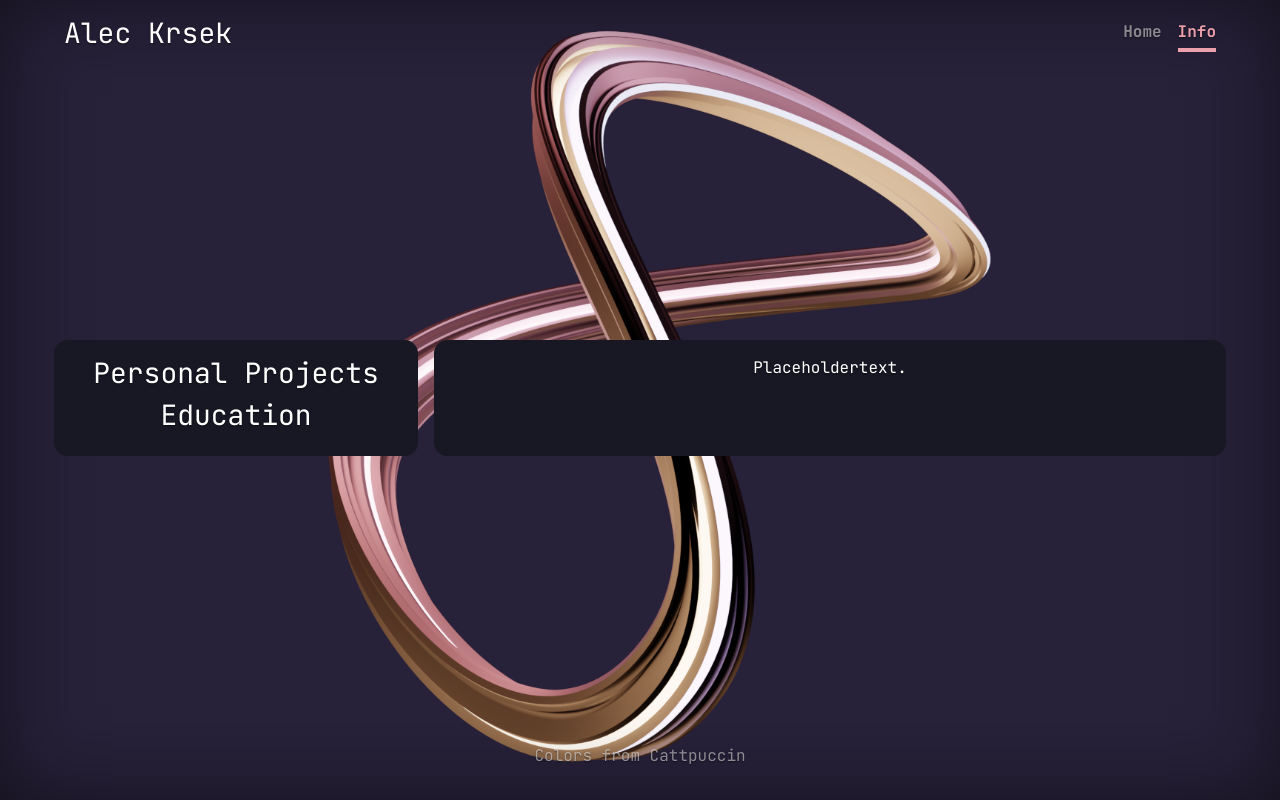
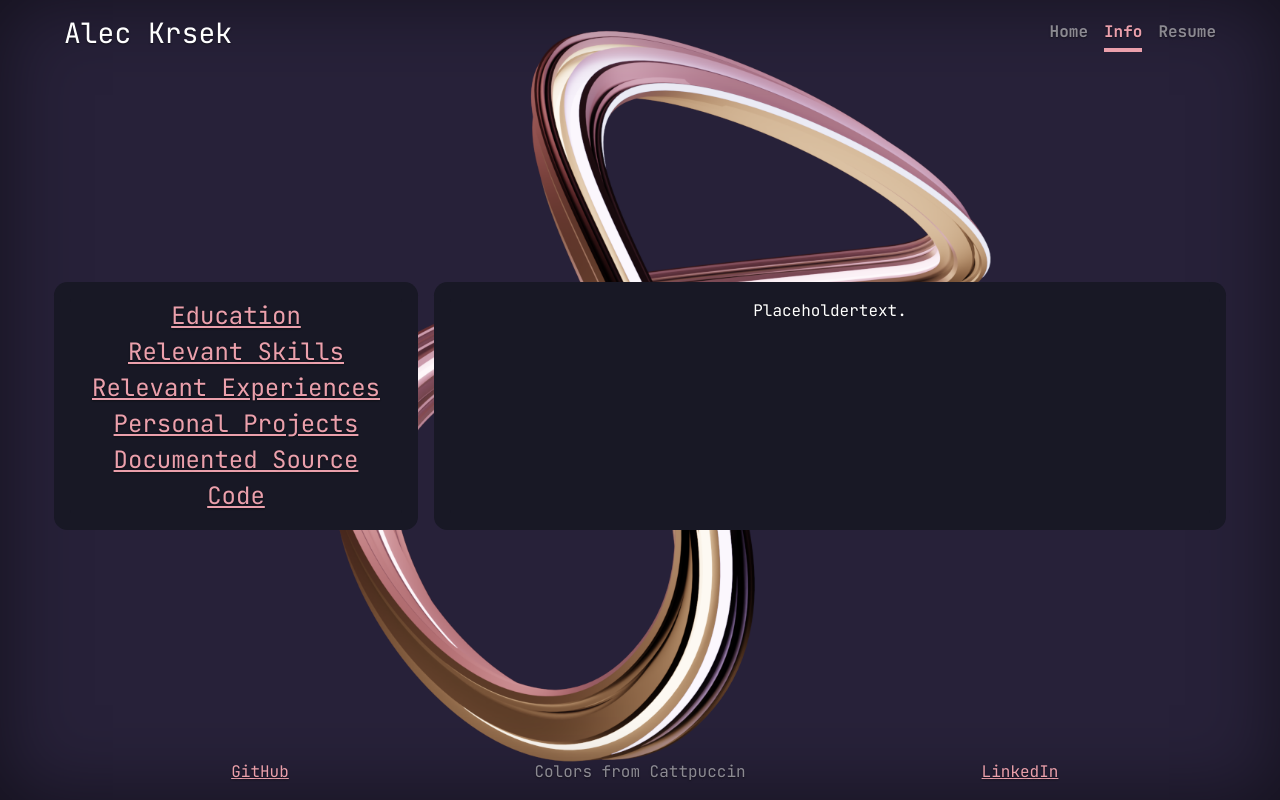
Before and after one commit to aleckrsek/aleckrsek.github.io, a website: page index.html in a window 1280 px wide. Both pictures are taken after a click on the link "Info". Drawn offline with Linux system fonts and the light colour scheme.

Commit message:
Add more information

```diff
--- a/index.html
+++ b/index.html
@@ -34,6 +34,7 @@
       <nav class="nav nav-masthead justify-content-center float-md-end">
         <a class="nav-link active" onclick="showHome()" id="homeNav">Home</a>
         <a class="nav-link" onclick="showInfo()" id="infoNav">Info</a>
+        <a class="nav-link" href="">Resume</a>
       </nav>
     </div>
   </header>
@@ -52,21 +53,35 @@
     <div class="row gap-5">
     <div class="box1 rounded-1 col" id="infoBox">
       <div>
-        <h3>Personal Projects</h3>
+        <a class="fs-4" onclick="education()">Education</a>
       </div>
       <div>
-        <h3>Education</h3>
+        <a class="fs-4" onclick="relevantSkills()">Relevant Skills</a>
+      </div>
+      <div>
+        <a class="fs-4" onclick="relevantExperiences()">Relevant Experiences</a>
+      </div>
+      <div>
+        <a class="fs-4" onclick="personalProjects()">Personal Projects</a>
+      </div>
+      <div>
+        <a class="fs-4" onclick="documentedSourceCode()">Documented Source Code</a>
       </div>
     </div>
     <div class="box1 rounded-1 col-8" id="contentBox">
-      <div id="content">
+      <span class="align-middle" id="content">
         Placeholdertext.
-      </div>
+      </span>
     </div>
     </div>
   </div>
-  <footer class="mt-auto text-white-50">
-    <p>Colors from Cattpuccin</p>
+
+  <footer class="mt-auto container text-white-50">
+    <div class="row">
+      <div class="col-sm"><a href="https://github.com/aleckrsek">GitHub</a></div>
+      <div class="col-sm"><a>Colors from Cattpuccin</a></div>
+      <div class="col-sm"><a href="https://www.linkedin.com/in/alec-krsek-091bb4296/">LinkedIn</a></div>
+    </div>
   </footer>
 </div>
 
--- a/js/index.js
+++ b/js/index.js
@@ -23,7 +23,7 @@ function showInfo(){
   starterBox.style.display="none";
   infoBox.style.display="block";
   contentBox.style.display="block";
-  content.style.display="block";
+  content.style.display="inline";
   homeNav.classList.remove("active");
   infoNav.classList.add("active");
 }
@@ -36,3 +36,23 @@ function showHome(){
   homeNav.classList.add("active");
   infoNav.classList.remove("active");
 }
+
+function education(){
+  content.innerHTML = "Besides being a freshman in college, I was studying at Central Oregon Community College for 3 terms while I was a junior in high school.";
+}
+
+function relevantSkills(){
+  content.innerHTML = "I’m working on expanding my Java and Python skills in my current classes I’m enrolled in. I’ve used C++ in the past in 2021 when studying at a community college. I am familiar with diagnosing hardware problems and assembling computing systems.";
+}
+
+function documentedSourceCode(){
+  content.innerHTML = "My <a href='https://github.com/aleckrsek/aleckrsek.github.io'>portfolio website</a> that is using html and css";
+}
+
+function personalProjects(){
+  content.innerHTML = "Completed projects I’ve done would be my dotfiles for my old Linux desktop. Not really programming, but really in-depth configuration. <br>I am currently working on this portfolio website, hopefully with some fancy css.";
+}
+
+function relevantExperiences(){
+  content.innerHTML = "Working on this portfolio website. And a few other introductory java projects, some of which are using Processing.";
+}
```
